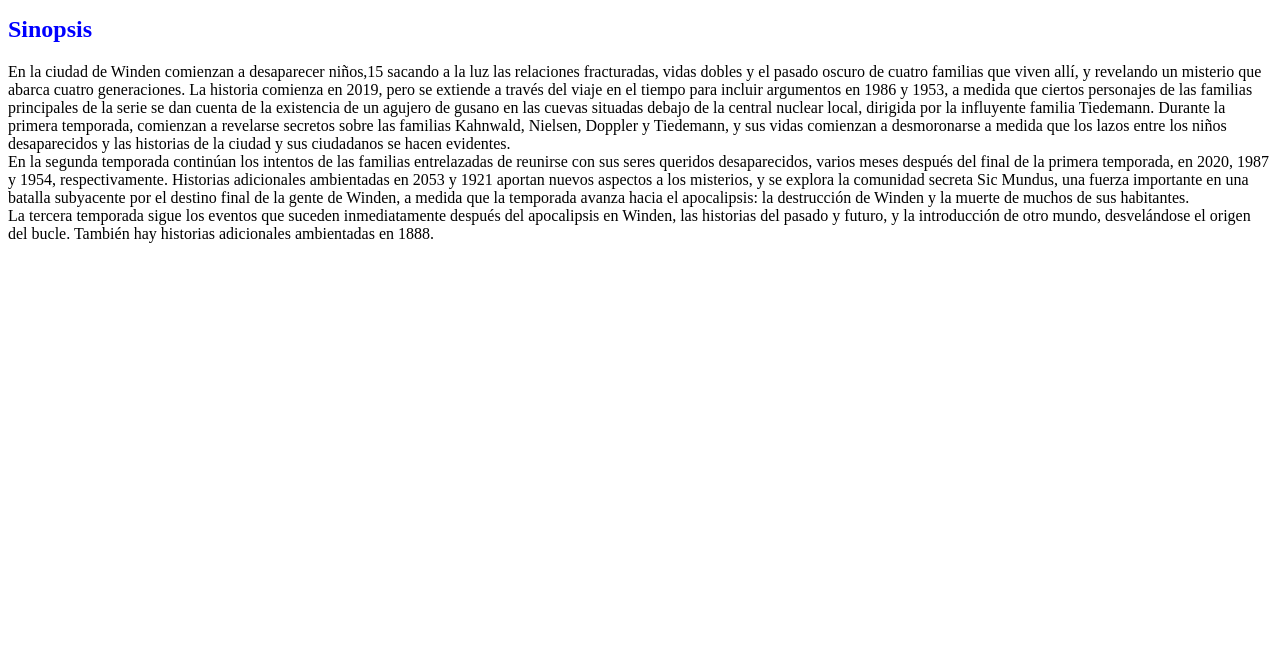
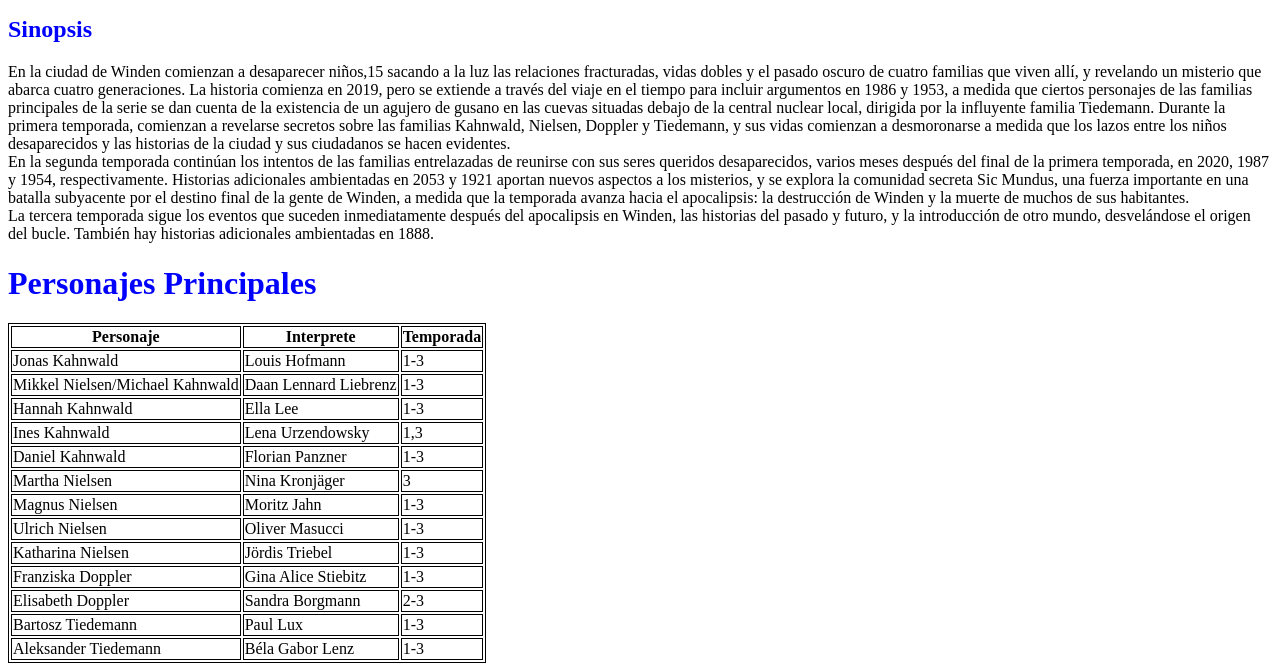
Before and after one commit to Carlosjimenezfe/Seriefavorita, a plain HTML site: page Index.html in a window 1280 px wide. Shown: the part 476-1147 px from the top of the page. Before the commit the page ends 800 px from the top, so only its background shows below. Drawn offline with Linux system fonts and the light colour scheme.

Commit message:
Tabla de los personajes principales

```diff
--- a/Index.html
+++ b/Index.html
@@ -16,4 +16,82 @@
 
         La tercera temporada sigue los eventos que suceden inmediatamente después del apocalipsis en Winden, las historias del pasado y futuro, y la introducción de otro mundo, desvelándose el origen del bucle. También hay historias adicionales ambientadas en 1888.
     </body>
+    <h1 style="color: blue;">Personajes Principales</h1>
+
+    <style type="text/css">
+    table, th, td { border: 1px solid black;}
+    </style>
+    <table>
+        <tr>
+            <th>Personaje</th>
+            <th>Interprete</th>
+            <th>Temporada</th>
+        </tr>
+        <tr>
+            <td>Jonas Kahnwald</td>
+            <td>Louis Hofmann</td>
+            <td>1-3</td>
+        </tr>
+        <tr>
+            <td>Mikkel Nielsen/Michael Kahnwald</td>
+            <td>Daan Lennard Liebrenz</td>
+            <td>1-3</td>
+        </tr>
+
+        <tr>
+            <td>Hannah Kahnwald</td>
+            <td>Ella Lee</td>
+            <td>1-3</td>
+        </tr>
+        <tr>
+            <td>Ines Kahnwald</td>
+            <td>Lena Urzendowsky</td>
+            <td>1,3</td>
+        </tr>
+        <tr>
+            <td>Daniel Kahnwald</td>
+            <td>Florian Panzner</td>
+            <td>1-3</td>
+        </tr>
+        <tr>
+            <td>Martha Nielsen</td>
+            <td>Nina Kronjäger</td>
+            <td>3</td>
+        </tr>
+        <tr>
+            <td>Magnus Nielsen</td>
+            <td>Moritz Jahn</td>
+            <td>1-3</td>
+        </tr>
+        <tr>
+            <td>Ulrich Nielsen</td>
+            <td>Oliver Masucci</td>
+            <td>1-3</td>
+        </tr>
+        <tr>
+            <td>Katharina Nielsen</td>
+            <td>Jördis Triebel</td>
+            <td>1-3</td>
+        </tr>
+        <tr>
+            <td>Franziska Doppler</td>
+            <td>Gina Alice Stiebitz</td>
+            <td>1-3</td>
+        </tr>
+        <tr>
+            <td>Elisabeth Doppler</td>
+            <td>Sandra Borgmann</td>
+            <td>2-3</td>
+        </tr>
+        <tr>
+            <td>Bartosz Tiedemann</td>
+            <td>Paul Lux</td>
+            <td>1-3</td>
+        </tr>
+        <tr>
+            <td>Aleksander Tiedemann</td>
+            <td>Béla Gabor Lenz	</td>
+            <td>1-3</td>
+        </tr>
+    </table>
 </html>
```
